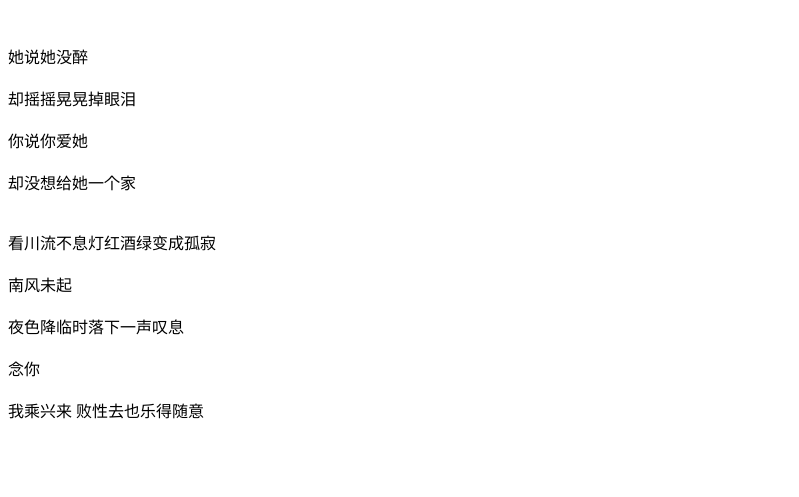
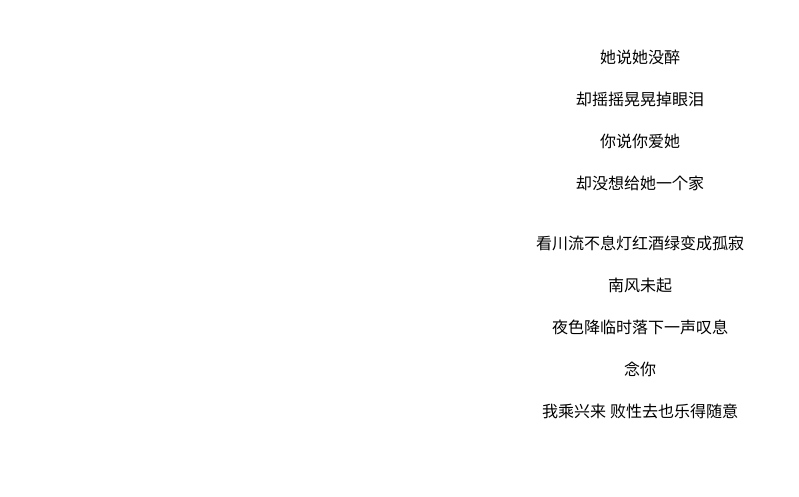
Before and after one commit to hyfjsw001/hyfjsw001.github.io, a plain HTML site: page index.html in a window 1280 px wide. Shown: the whole page, without its empty margins (0-799 px from the left). Drawn offline with Linux system fonts and the light colour scheme.

Commit message:
文字居中

```diff
--- a/index.html
+++ b/index.html
@@ -11,9 +11,9 @@
  <body>
 
 
-<div id="text">
+<div id="text"><center>
 			        <div id="code" style="display: block;"><br><br>
-                        <span class="say">她说她没醉</span><br><br>
+                       <span class="say">她说她没醉</span><br><br>
 
                         <span class="say">却摇摇晃晃掉眼泪</span><br><br>
                         <span class="say">你说你爱她</span><br><br>
@@ -26,7 +26,7 @@
                         <span class="say"></span><br><br>
                         <span class="say"></span><br>
 
-              </div>
+              </div></center>
                 </div>
  </body>
 </html>
```
